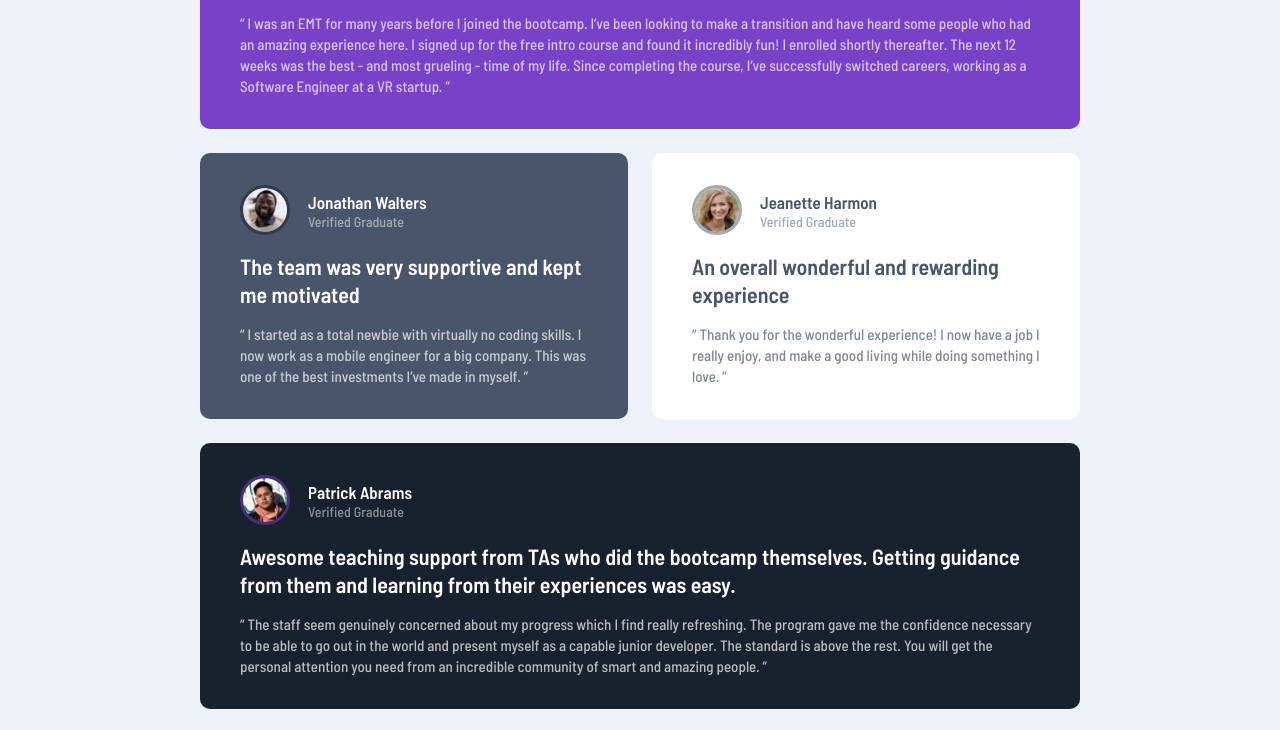
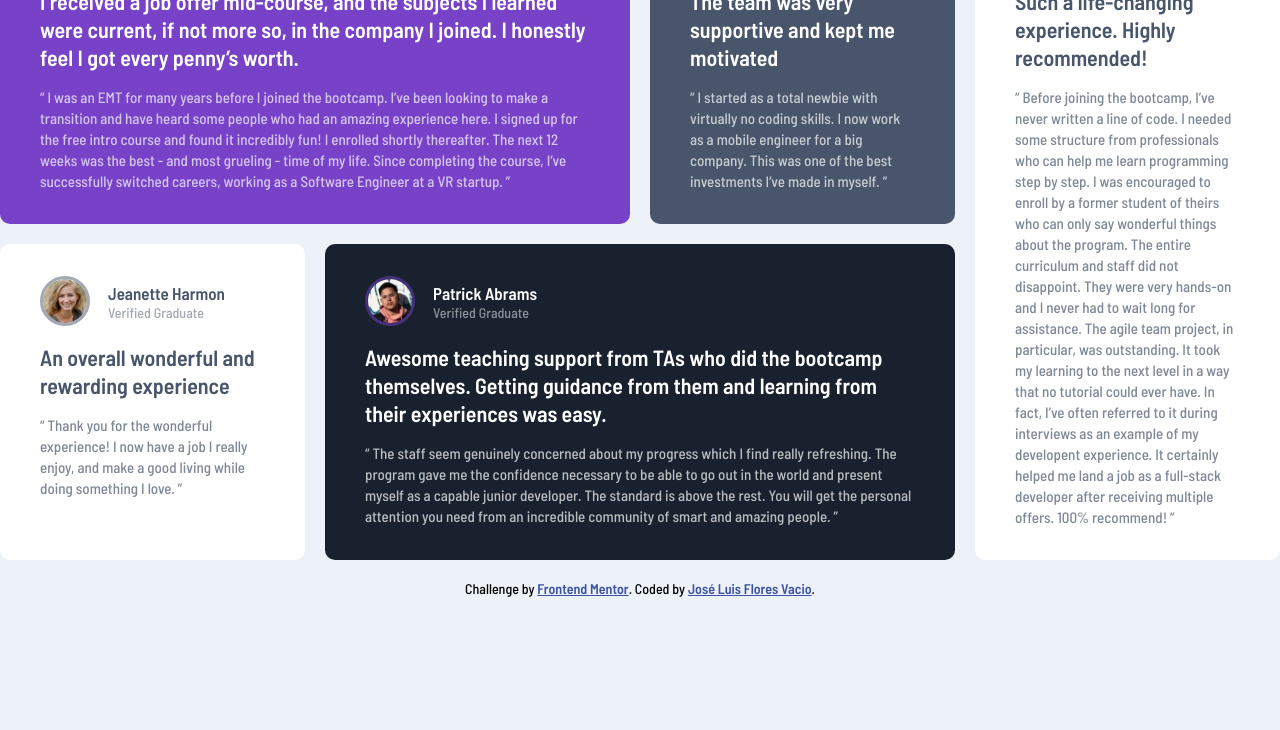
Before and after one commit to JoseLuisFV/challengeGridTestimonials, a plain HTML site: page dev/index.html in a window 1280 px wide. Shown: the part 158-888 px from the top of the page. After the commit the page ends 800 px from the top, so only its background shows below. Drawn offline with Linux system fonts and the light colour scheme.

Commit message:
Se termino el estilo para desktop

```diff
--- /dev/null
+++ b/dev/css/desktop.css
@@ -0,0 +1,58 @@
+.testimonials {
+    display: grid;
+    grid-template-columns: 1fr 1fr 1fr 1fr;
+    grid-template-areas:
+        "first-card first-card second-card fifth-card"
+        "third-card fourth-card fourth-card fifth-card";
+    gap: 20px;
+    width: 100%;
+    max-width: 1280px;
+}
+
+.testimonial-card:nth-child(1) {
+    grid-area: first-card;
+}
+
+.testimonial-card:nth-child(2) {
+    grid-area: second-card;
+}
+
+.testimonial-card:nth-child(3){
+    grid-area: third-card;
+}
+
+.testimonial-card:nth-child(4) {
+    grid-area: fourth-card;
+}
+
+.testimonial-card:nth-child(5) {
+    grid-area: fifth-card;
+}
+
+.testimonials__img--profile img{
+    height: 50px;
+    width: 50px;
+    border-radius: 50%;
+}
+
+.testimonials__name--profile {
+    font-size: 1.7rem;
+    line-height: 2.1rem;
+}
+
+.testimonials__status--profile {
+    font-size: 1.4rem;
+    line-height: 1.8rem;
+    opacity: 50%;
+}
+
+.testimonial-card .testimonials__title {
+    font-size: 2.2rem;
+    line-height: 2.8rem
+}
+
+.testimonials__content {
+    font-size: 1.5rem;
+    line-height: 2.1rem;
+    opacity: 70%;
+}
--- a/dev/index.html
+++ b/dev/index.html
@@ -10,12 +10,13 @@
   <link href="https://fonts.googleapis.com/css2?family=Barlow+Semi+Condensed:wght@500;600&display=swap" rel="stylesheet">
   <link rel="stylesheet" href="css/style.css">
   <link rel="stylesheet" href="css/tablet.css" media="screen and (min-width: 690px)">
+  <link rel="stylesheet" href="css/desktop.css" media="screen and (min-width: 1120px)">
 
   <title> Jose Luis Flores Vacio | Grid Testimonial from Frontend Mentor</title>
 
   <style>
-    .attribution { font-size: 11px; text-align: center; }
-    .attribution a { color: hsl(228, 45%, 44%); }
+    .attribution { font-size: 14px; text-align: center; margin-block-start: 20px;}
+    .attribution a { color: hsl(228, 45%, 44%); font-weight: 600;}
   </style>
 </head>
 <body>
@@ -120,7 +121,7 @@
 
   <div class="attribution">
     Challenge by <a href="https://www.frontendmentor.io?ref=challenge" target="_blank">Frontend Mentor</a>.
-    Coded by <a href="#">Your Name Here</a>.
+    Coded by <a href="#">Jos&eacute; Luis Flores Vacio</a>.
   </div>
 </body>
 </html>
```
